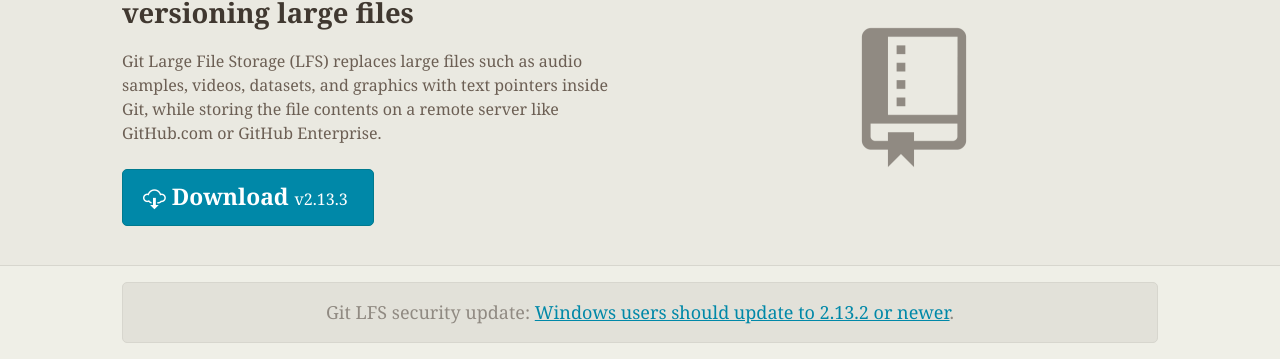
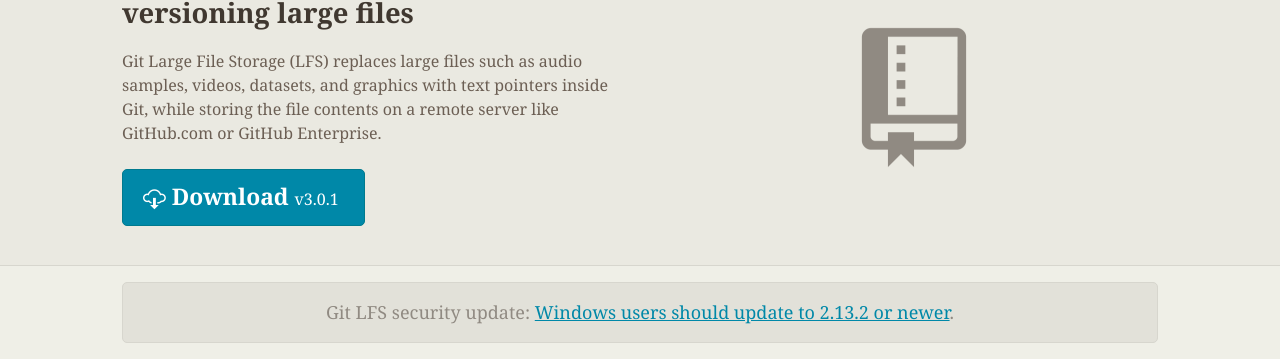
Before and after one commit to git-lfs/git-lfs.github.com, a Jekyll site: the page built from index.html, in a window 1280 px wide. Shown: the part 218-577 px from the top of the page. Built offline with Jekyll 4.4.1, drawn with Linux system fonts in a browser that asks for light colours.

Commit message:
release: v3.0.1

```diff
--- a/_config.yml
+++ b/_config.yml
@@ -1,7 +1,7 @@
 # Site settings
 title: "Git Large File Storage"
 description: "Git Large File Storage (LFS) replaces large files such as audio samples, videos, datasets, and graphics with text pointers inside Git, while storing the file contents on a remote server like GitHub.com or GitHub Enterprise."
-git-lfs-release: 2.13.3
+git-lfs-release: 3.0.1
 
 url: "https://git-lfs.github.com"
 
```
